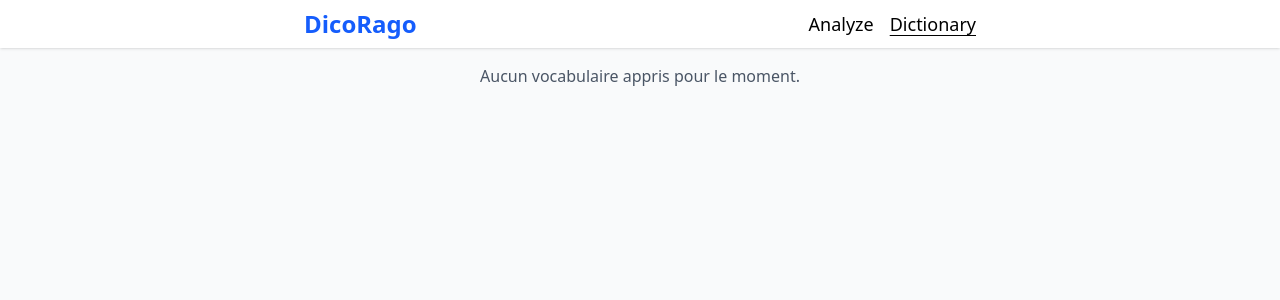
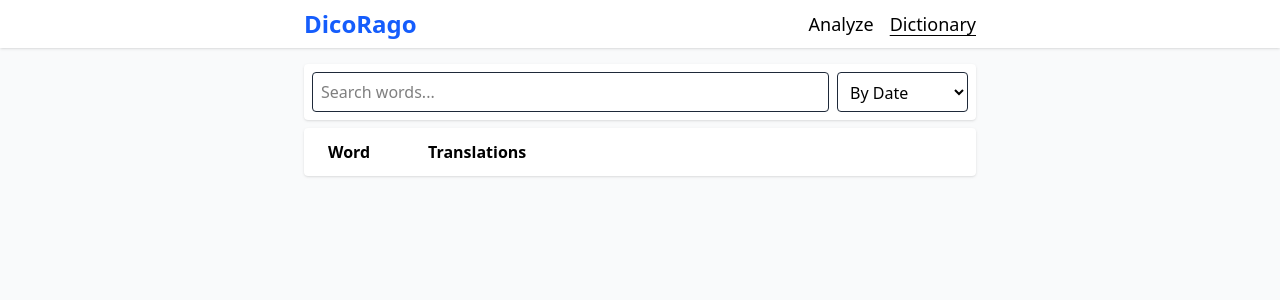
Before and after one commit to Agnoctopus/DicoRago, a Vue app in the folder frontend/: page /dico in a window 1280 px wide. Shown: the top 300 px of the page. Built offline with nearby package versions, Linux system fonts and the light colour scheme.

Commit message:
frontend: Add new dictionary view

```diff
--- /dev/null
+++ b/frontend/src/components/DictionaryEntry.vue
@@ -0,0 +1,94 @@
+<script setup lang="ts">
+import { ref, computed, onMounted } from 'vue'
+import { useDictionaryStore } from '@/stores/dictionary'
+import type { LearnedWord, Word, Sense } from '@/types'
+import SenseList from '@/components/SenseList.vue'
+
+/**
+ * Component props:
+ * - vocab: A LearnedWord object containing the written word and its update timestamp.
+ */
+const props = defineProps<{ vocab: LearnedWord }>()
+
+// Get the dictionary store instance.
+const dictionaryStore = useDictionaryStore()
+
+// On component mount, if the words for the given written form are not loaded,
+// sync them from the server.
+onMounted(async () => {
+  if (!dictionaryStore.getWords(props.vocab.written)) {
+    await dictionaryStore.syncWritten(props.vocab.written)
+  }
+})
+
+/**
+ * Computed property to get the associated Word objects from the dictionary store
+ * that match the learned word's written form. If none are found, returns an empty array.
+ */
+const associatedWords = computed<Word[]>(() => {
+  return dictionaryStore.getWords(props.vocab.written) || []
+})
+
+/**
+ * Computes a comma-separated string of unique translations
+ * from all senses of the associated words.
+ */
+const translatedSensesText = computed(() => {
+  const translations = new Set<string>()
+  associatedWords.value.forEach((word: Word) => {
+    word.senses.forEach((sense: Sense) => {
+      translations.add(sense.translation)
+    })
+  })
+  return Array.from(translations).join(', ')
+})
+
+/**
+ * Aggregates all senses from the associated words into an array.
+ */
+const aggregatedSenses = computed(() => {
+  const senses: Sense[] = []
+  associatedWords.value.forEach((word: Word) => {
+    word.senses.forEach((sense: Sense) => senses.push(sense))
+  })
+  return senses
+})
+
+// Toggle state for expanding/collapsing the word senses.
+const isExpanded = ref(false)
+const toggle = () => {
+  isExpanded.value = !isExpanded.value
+}
+</script>
+
+<template>
+  <!-- Main row: displays the word and a summary of its senses translations -->
+  <tr
+    @click="toggle"
+    class="transition-all duration-300 hover:bg-gray-50 cursor-pointer select-none"
+  >
+    <td class="px-4 py-1 font-extrabold whitespace-nowrap">
+      <span class="select-text font-extrabold">{{ vocab.written }}</span>
+    </td>
+    <td class="px-4 py-1 truncate">{{ translatedSensesText }}</td>
+    <td class="px-4 py-1 text-right">
+      <svg
+        :class="{ 'transform rotate-180': isExpanded }"
+        class="w-5 h-5 text-blue-500 transition-transform duration-300"
+        fill="none"
+        stroke="currentColor"
+        viewBox="0 0 24 24"
+      >
+        <path stroke-linecap="round" stroke-linejoin="round" stroke-width="4" d="M19 9l-7 7-7-7" />
+      </svg>
+    </td>
+  </tr>
+
+  <!-- Expanded row: shows detailed list of senses when expanded -->
+  <tr v-if="isExpanded">
+    <td></td>
+    <td colspan="2" class="px-4 py-2 border-t">
+      <SenseList :senses="aggregatedSenses" />
+    </td>
+  </tr>
+</template>
--- /dev/null
+++ b/frontend/src/components/DictionaryList.vue
@@ -0,0 +1,23 @@
+<script setup lang="ts">
+import DictionaryEntry from '@/components/DictionaryEntry.vue'
+import type { LearnedWord } from '@/types'
+
+defineProps<{ learnedVocab: LearnedWord[] }>()
+</script>
+
+<template>
+  <div class="w-full max-w-2xl mx-auto bg-white p-2 rounded shadow">
+    <table class="w-full table-fixed border-collapse">
+      <thead>
+        <tr>
+          <th class="px-4 py-1 text-left w-25">Word</th>
+          <th class="px-4 py-1 text-left">Translations</th>
+          <th class="px-4 py-1 w-10"></th>
+        </tr>
+      </thead>
+      <tbody>
+        <DictionaryEntry v-for="(entry, index) in learnedVocab" :key="index" :vocab="entry" />
+      </tbody>
+    </table>
+  </div>
+</template>
--- /dev/null
+++ b/frontend/src/components/DictionaryTable.vue
@@ -0,0 +1,91 @@
+<script setup lang="ts">
+import { ref, computed, watch } from 'vue'
+import DictionaryList from '@/components/DictionaryList.vue'
+import { useVocabStore } from '@/stores/vocabulary'
+import type { LearnedWord } from '@/types'
+import { mdiChevronLeft, mdiChevronRight } from '@mdi/js'
+
+// Get the vocabulary store instance and cast learnedVocab.
+const vocabStore = useVocabStore()
+const learnedVocab = vocabStore.learnedVocab as LearnedWord[]
+
+// State for search text and sort order.
+const searchText = ref('')
+const sortOrder = ref<'alphabetical' | 'date'>('date')
+
+// Pagination settings.
+const pageSize = 2
+const currentPage = ref(1)
+
+// Computed property that filters and sorts the learned vocabulary.
+const filteredLearnedVocab = computed(() => {
+  const filtered = learnedVocab.filter((word) =>
+    word.written.toLowerCase().includes(searchText.value.toLowerCase()),
+  )
+
+  if (sortOrder.value === 'alphabetical') {
+    filtered.sort((a, b) => a.written.localeCompare(b.written))
+  } else if (sortOrder.value === 'date') {
+    filtered.sort((a, b) => b.updated_at.getTime() - a.updated_at.getTime())
+  }
+  return filtered
+})
+
+// Compute total pages based on the filtered list.
+const totalPages = computed(() => Math.ceil(filteredLearnedVocab.value.length / pageSize))
+
+// Compute the paginated list of vocabulary items.
+const paginatedLearnedVocab = computed(() => {
+  const start = (currentPage.value - 1) * pageSize
+  return filteredLearnedVocab.value.slice(start, start + pageSize)
+})
+
+// When search text or sort order changes, reset current page to 1.
+watch([searchText, sortOrder], () => {
+  currentPage.value = 1
+})
+</script>
+
+<template>
+  <div>
+    <!-- Search & Sort Bar -->
+    <div class="flex items-center justify-between mb-2 p-2 bg-white rounded shadow">
+      <input
+        v-model="searchText"
+        type="text"
+        placeholder="Search words..."
+        class="border border-gray-800 p-2 rounded w-full mr-2 h-10"
+      />
+      <select v-model="sortOrder" class="border border-gray-800 p-2 rounded h-10">
+        <option value="date">By Date</option>
+        <option value="alphabetical">Alphabetical</option>
+      </select>
+    </div>
+
+    <!-- Dictionary List Component -->
+    <DictionaryList :learnedVocab="paginatedLearnedVocab" />
+
+    <!-- Pagination Controls -->
+    <div v-if="totalPages > 1" class="flex items-center mt-2 bg-white p-2 rounded shadow">
+      <button
+        @click="currentPage = Math.max(currentPage - 1, 1)"
+        :disabled="currentPage === 1"
+        class="px-4 py-2 bg-gray-200 rounded disabled:opacity-50"
+      >
+        <svg class="w-6 h-6" viewBox="0 0 24 24">
+          <path :d="mdiChevronLeft" fill="currentColor" />
+        </svg>
+      </button>
+      <span class="flex-grow text-center"> Page {{ currentPage }} of {{ totalPages }} </span>
+      <button
+        @click="currentPage = Math.min(currentPage + 1, totalPages)"
+        :disabled="currentPage === totalPages"
+        class="px-4 py-2 bg-gray-200 rounded disabled:opacity-50"
+      >
+        <svg class="w-6 h-6" viewBox="0 0 24 24">
+          <path :d="mdiChevronRight" fill="currentColor" />
+        </svg>
+      </button>
+    </div>
+  </div>
+</template>
--- a/frontend/src/components/UnitDetails.vue
+++ b/frontend/src/components/UnitDetails.vue
@@ -91,7 +91,7 @@ const learned = computed({
   },
   set(value: boolean) {
     if (props.unit.vocabulary && value !== learnedStore.isLearned(props.unit.vocabulary)) {
-      learnedStore.toggleLearned(props.unit.vocabulary)
+      learnedStore.toggleLearned(props.unit.vocabulary, matchingWords.value)
     }
   },
 })
--- a/frontend/src/views/DictionaryView.vue
+++ b/frontend/src/views/DictionaryView.vue
@@ -1,43 +1,15 @@
 <script setup lang="ts">
 import NavigationBar from '@/components/NavigationBar.vue'
-import { useVocabStore } from '@/stores/vocabulary'
-
-// Retrieve vocabulary store
-const vocabStore = useVocabStore()
-
-// The learnedVocab variable is defined in the store as a readonly ref.
-const learnedVocab = vocabStore.learnedVocab
+import DictionaryTable from '@/components/DictionaryTable.vue'
 </script>
 
 <template>
-  <div class="min-h-screen bg-gray-50">
-    <!-- Navigation Bar at the top -->
+  <div class="min-h-screen flex flex-col bg-gray-50">
     <NavigationBar />
 
-    <!-- Main Content Container -->
-    <div class="flex flex-col items-center p-4">
-      <!-- Learned Vocabulary List -->
-      <div v-if="learnedVocab.length" class="w-full max-w-3xl">
-        <div
-          v-for="(word, index) in learnedVocab"
-          :key="index"
-          class="mb-4 bg-white p-4 rounded shadow"
-        >
-          <!-- Header with the word and its "Appris" badge -->
-          <div class="flex items-center justify-between mb-4">
-            <h3 class="text-xl font-semibold">{{ word.written }}</h3>
-            <div>
-              <span class="px-2 py-1 bg-green-200 text-green-800 rounded">Appris</span>
-            </div>
-          </div>
-          <!-- Additional word details can be added here -->
-        </div>
-      </div>
-
-      <!-- Message when no vocabulary is learned -->
-      <div v-else class="text-gray-600">
-        <p>Aucun vocabulaire appris pour le moment.</p>
-      </div>
+    <!-- Main content area -->
+    <div class="p-4 flex flex-col items-center">
+      <DictionaryTable />
     </div>
   </div>
 </template>
```
